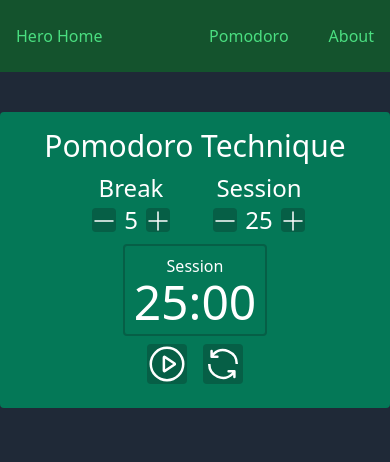
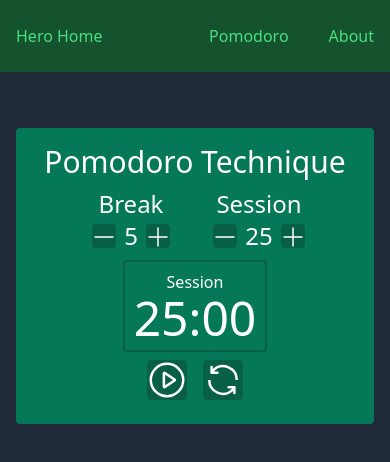
Before and after one commit to clspeter/nuxt-element-practice, a Nuxt app: page /pomodoro in a window 390 px wide. Shown: the top 462 px of the page. Built offline with nearby package versions, Linux system fonts and the light colour scheme.

Commit message:
update about and small fix

```diff
--- a/pages/about.vue
+++ b/pages/about.vue
@@ -6,7 +6,8 @@
                     這是一個練習使用Vue3的專案
                     <p>Nuxt3 + Tailwind CSS</p>
                     <p>使用nuxt 的 layout來做出共用header</p>
-                    <p>並使用內建的NuxtLink做導航</p>
+                    <p>使用內建的NuxtLink做導航</p>
+                    並將我的React番茄時鐘用Vue3重構
                 </div>
             </div>
         </div>
--- a/pages/index.vue
+++ b/pages/index.vue
@@ -1,7 +1,7 @@
 <template>
     <div class="grow w-full bg-gray-800 flex">
         <div class="m-auto">
-            <VueWriter class=" text-5xl text-green-600 font-semibold"
+            <VueWriter class="text-2xl md:text-5xl text-green-600 font-semibold"
                 :array="['<This_is_Peter />', 'WhoSartedToLearnVue.js']" :caret="cursor" />
         </div>
     </div>
--- a/pages/pomodoro.vue
+++ b/pages/pomodoro.vue
@@ -1,6 +1,6 @@
 <template>
-    <div class="grow bg-gray-800 text-white">
-        <div class="mx-auto mt-10 flex w-screen flex-col gap-2 rounded bg-emerald-700 md:max-w-xl p-4">
+    <div class="grow bg-gray-800 text-white md:p-0 p-4">
+        <div class="mx-auto mt-10 flex md:w-screen flex-col gap-2 rounded bg-emerald-700 md:max-w-xl py-4 md:p-4">
             <div class="text-center text-3xl">Pomodoro Technique</div>
             <div class="flex flex-row justify-center text-2xl">
                 <div class="basis-32">
```
